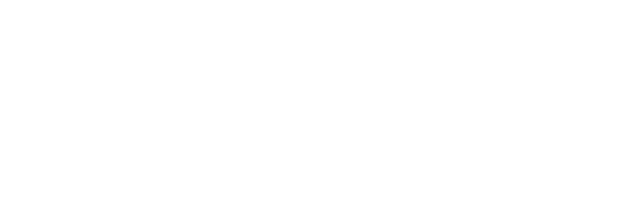
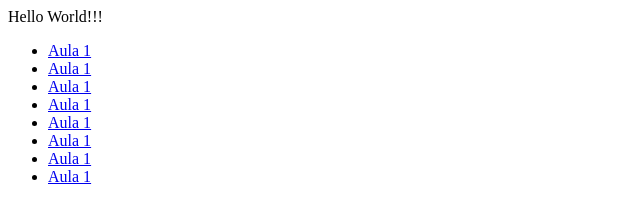
Before and after one commit to developer-sp/VueJs, a plain HTML site: page index.html in a window 1280 px wide. Shown: the whole page, without its empty margins (0-640 px from the left). Drawn offline with nearby package versions, Linux system fonts and the light colour scheme.

Commit message:
atualizado index com link para outras aulas

```diff
--- a/index.html
+++ b/index.html
@@ -7,12 +7,27 @@
 	<!--<script src="https://cdn.jsdelivr.net/npm/vue"></script>-->
 </head>
 <body>
+	<div id="app">
+		{{ a }}
 
+	</div>
+
+	<ul>
+		<li><a href="aula1/index.html">Aula 1</a></li>
+		<li><a href="aula2/index.html">Aula 1</a></li>
+		<li><a href="aula3/index.html">Aula 1</a></li>
+		<li><a href="aula4/index.html">Aula 1</a></li>
+		<li><a href="aula5/index.html">Aula 1</a></li>
+		<li><a href="aula6/index.html">Aula 1</a></li>
+		<li><a href="aula7/index.html">Aula 1</a></li>
+		<li><a href="aula8/index.html">Aula 1</a></li>
+	</ul>
 
 
 
 
 
 	<script src="script.js"></script>
+
 </body>
 </html>
--- a/script.js
+++ b/script.js
@@ -0,0 +1,7 @@
+let app = new Vue({
+	el:'#app',
+	data:{
+		a:'Hello World!!!'
+
+	}
+});
```
